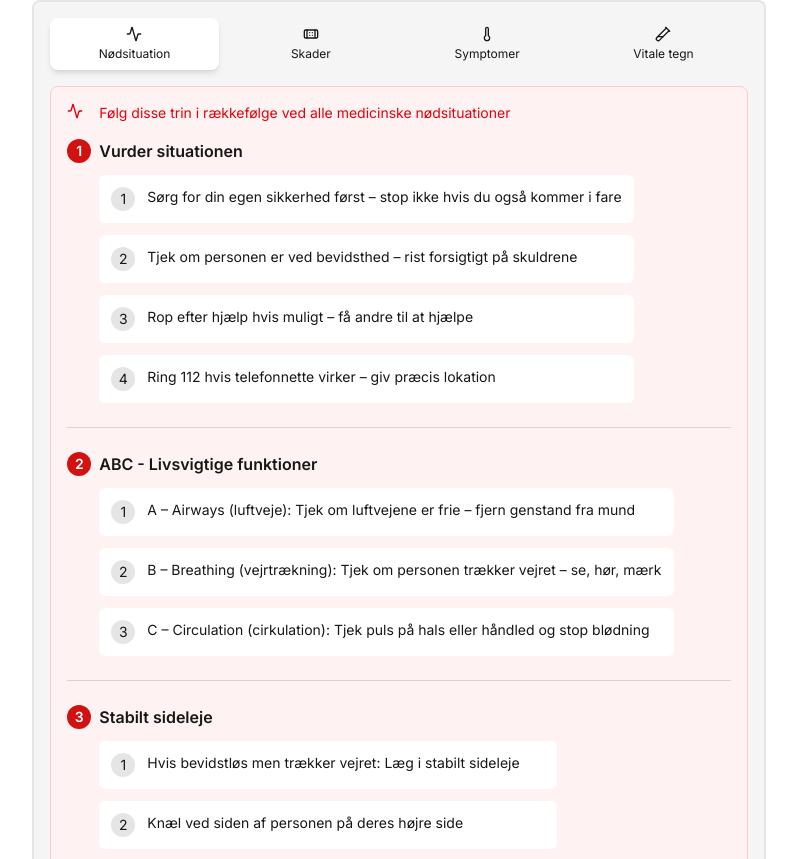
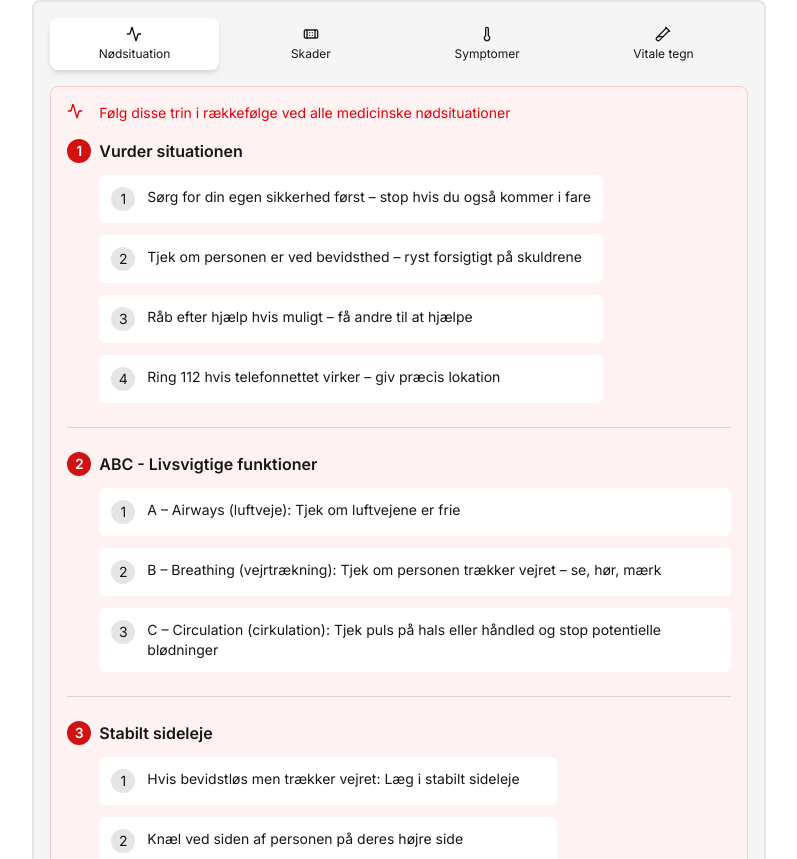
Before and after one commit to philipmunster/sikker-danmark, a Next.js app: page /medicin in a window 1280 px wide. Shown: the part 401-1260 px from the top of the page, without its empty margins (241-1038 px from the left). Built offline with nearby package versions, Linux system fonts and the light colour scheme.

Commit message:
fix misc

```diff
--- a/src/app/data/firstAid.ts
+++ b/src/app/data/firstAid.ts
@@ -9,19 +9,19 @@ export const firstAidData = [
     id: 1,
     type: 'Vurder situationen',
     steps: [
-      'Sørg for din egen sikkerhed først – stop ikke hvis du også kommer i fare',
-      'Tjek om personen er ved bevidsthed – rist forsigtigt på skuldrene',
-      'Rop efter hjælp hvis muligt – få andre til at hjælpe',
-      'Ring 112 hvis telefonnette virker – giv præcis lokation'
+      'Sørg for din egen sikkerhed først – stop hvis du også kommer i fare',
+      'Tjek om personen er ved bevidsthed – ryst forsigtigt på skuldrene',
+      'Råb efter hjælp hvis muligt – få andre til at hjælpe',
+      'Ring 112 hvis telefonnettet virker – giv præcis lokation'
     ]
   },
   {
     id: 2,
     type: 'ABC - Livsvigtige funktioner',
     steps: [
-      'A – Airways (luftveje): Tjek om luftvejene er frie – fjern genstand fra mund',
+      'A – Airways (luftveje): Tjek om luftvejene er frie',
       'B – Breathing (vejrtrækning): Tjek om personen trækker vejret – se, hør, mærk',
-      'C – Circulation (cirkulation): Tjek puls på hals eller håndled og stop blødning'
+      'C – Circulation (cirkulation): Tjek puls på hals eller håndled og stop potentielle blødninger'
     ]
   },
   {
--- a/src/app/data/injuries.ts
+++ b/src/app/data/injuries.ts
@@ -26,7 +26,7 @@ export const emergencyData: emergencyDataItem[] = [
     label: 'KRITISK',
     steps: [
       'Identificér hvad personen har indtaget - gem emballagen',
-      'Kontakt Giftlinjen: 82 12 12 12 (noter dette nummer)',
+      'Kontakt Giftlinjen: 82 12 12 12',
       'Gem emballagen eller resten af det giftige stof til undersøgelse',
       'Fremkald ALDRIG opkastning medmindre du får specifik instruktion',
       'Giv vand at drikke hvis personen er ved bevidsthed og ikke opkaster',
@@ -38,7 +38,7 @@ export const emergencyData: emergencyDataItem[] = [
     type: 'Bevidstløshed',
     label: 'KRITISK',
     steps: [
-      'Tjek for reaktion - rist forsigtigt på skuldrene og tal højt',
+      'Tjek for reaktion - ryst forsigtigt på skuldrene og tal højt',
       'Åbn luftvejene - løft hagen, tipt hovedet forsigtigt bagover',
       'Tjek for vejrtrækning i 10 sekunder - se, hør, mærk',
       'Hvis ingen vejrtrækning: Start genoplivning øjeblikkeligt',
--- a/src/app/medicin/page.tsx
+++ b/src/app/medicin/page.tsx
@@ -64,7 +64,7 @@ export default function MedicinPage() {
                     <ul className="text-sm list-disc ml-5 flex flex-col gap-3">
                         <li className="marker:text-red-600">Rytme: 100-120 kompressioner per minut (syng &quot;Staying Alive&quot; i hovedet)</li>
                         <li className="marker:text-red-600">Skift med andre hver 2. minut hvis muligt - du bliver hurtigt træt</li>
-                        <li className="marker:text-red-600">30 kompressioner, så 2 indblæsninger (hvis du kan)</li>
+                        <li className="marker:text-red-600">30 kompressioner, så 2 indblæsninger</li>
                         <li className="marker:text-red-600">Stop kun hvis personen begynder at bevæge sig eller trække vejret</li>
                     </ul>
                 </div>
--- a/src/app/tips/page.tsx
+++ b/src/app/tips/page.tsx
@@ -29,9 +29,8 @@ export default function TipsPage() {
                 </DropdownTop>
                 <hr className='text-stone-200'/>
                 <DropdownBottom title='Vandrationering' subTitle='Minimum 3 liter per person per dag' color='blue'>
-                    <li>Kog vand i mindst 1 minut for at dræbe bakterier</li>
-                    <li>Brug vandrensningstabletter hvis tilgængelige</li>
-                    <li>Filtrer vand gennem rent tøj først hvis det er grumset</li>
+                    <li>Drik små mængder jævnligt frem for store mængder</li>
+                    <li>Undgå alkohol og koffein - de dehydrerer</li>
                 </DropdownBottom>
 
             </Dropdown>
```
